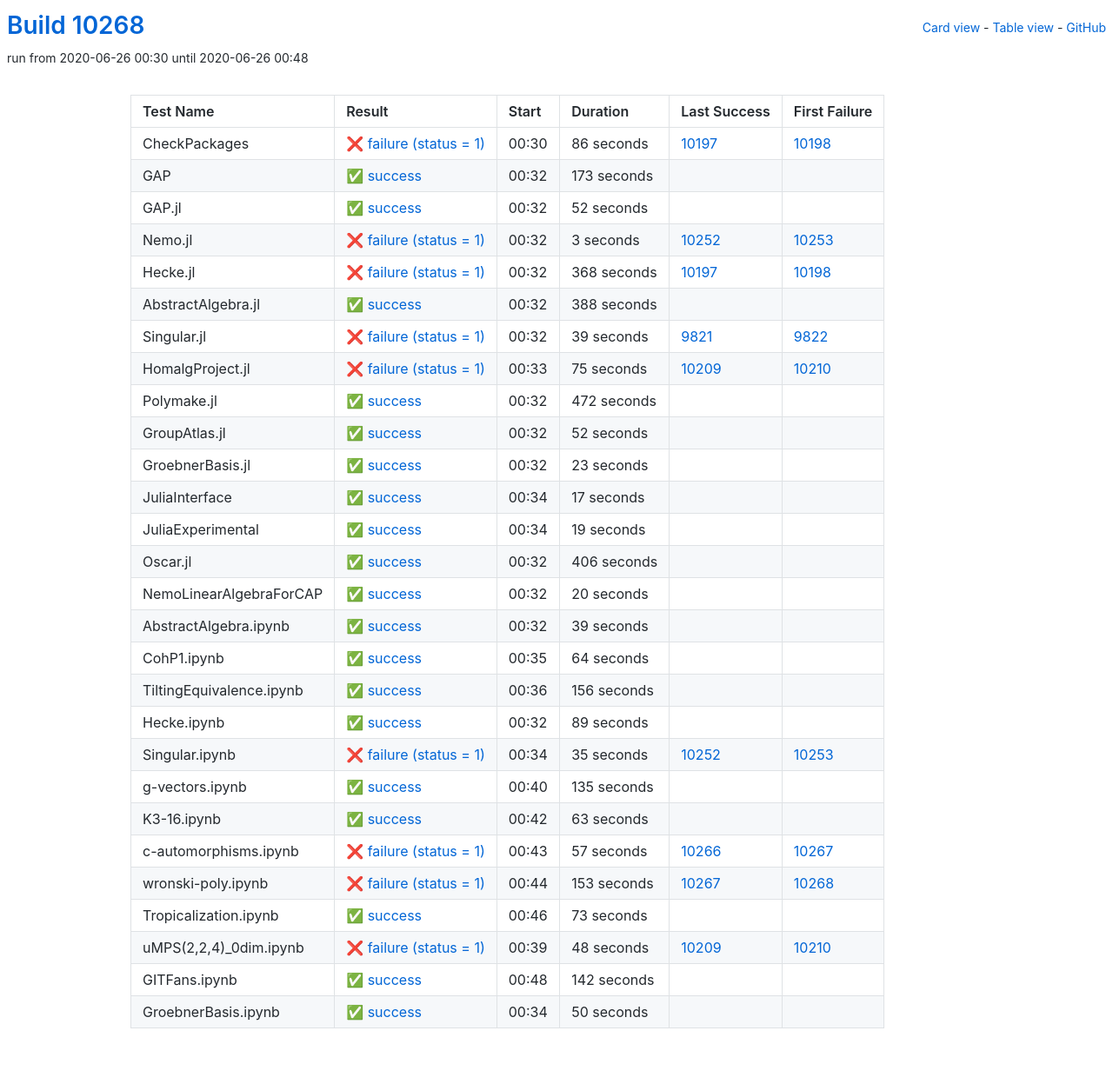
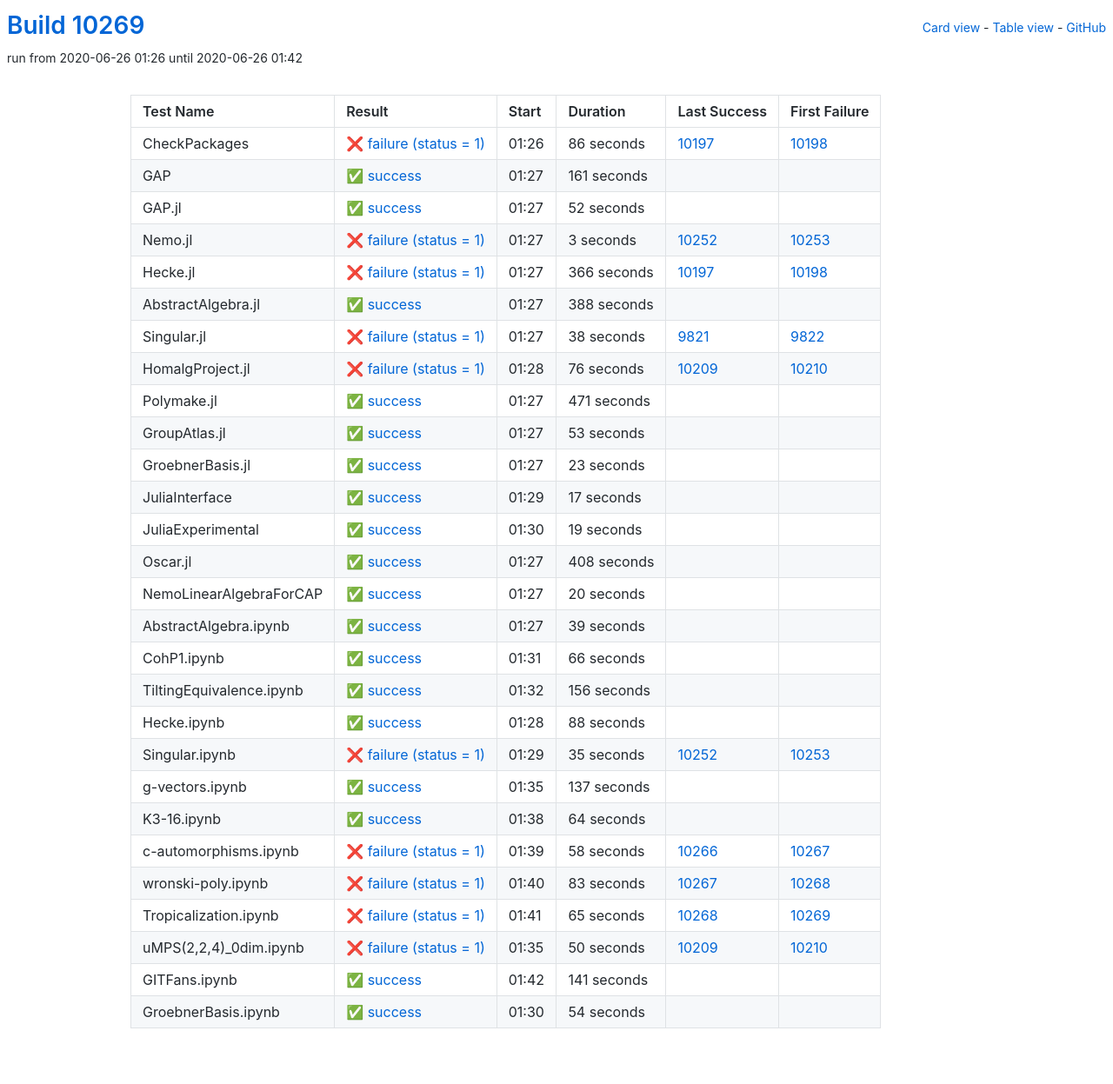
Before and after one commit to oscar-system/oscar-ci-status, a Jekyll site: the page built from table.html, in a window 1280 px wide. Shown: the whole page at 87% size. Built offline with Jekyll 4.4.1, drawn with Linux system fonts in a browser that asks for light colours.

Commit message:
Build #10269

```diff
--- a/_data/ci.yml
+++ b/_data/ci.yml
@@ -1,6 +1,6 @@
 ---
-build: 10268
-build_url: https://oscarci.mathematik.uni-kl.de/job/oscar/10268/
+build: 10269
+build_url: https://oscarci.mathematik.uni-kl.de/job/oscar/10269/
 job: oscar
 organization: oscar-system
 repo: oscar-ci-status
@@ -8,8 +8,8 @@
 tests:
 - name: CheckPackages
   id: checkpackages
-  log: https://oscarci.mathematik.uni-kl.de/job/oscar/10268/artifact/logs/build-10268/CheckPackages.log
-  start: 2020-06-26 00:30
+  log: https://oscarci.mathematik.uni-kl.de/job/oscar/10269/artifact/logs/build-10269/CheckPackages.log
+  start: 2020-06-26 01:26
   success: false
   exitcode: 1
   status: failure
@@ -20,20 +20,20 @@
   first_failure_url: https://oscarci.mathematik.uni-kl.de/job/oscar/10198/
 - name: GAP
   id: gap
-  log: https://oscarci.mathematik.uni-kl.de/job/oscar/10268/artifact/logs/build-10268/GAP.log
-  start: 2020-06-26 00:32
+  log: https://oscarci.mathematik.uni-kl.de/job/oscar/10269/artifact/logs/build-10269/GAP.log
+  start: 2020-06-26 01:27
   success: true
   exitcode: 0
   status: success
-  duration: 173
+  duration: 161
   last_success: false
   last_success_url:
   first_failure: false
   first_failure_url:
 - name: GAP.jl
   id: gap-jl
-  log: https://oscarci.mathematik.uni-kl.de/job/oscar/10268/artifact/logs/build-10268/GAP.jl.log
-  start: 2020-06-26 00:32
+  log: https://oscarci.mathematik.uni-kl.de/job/oscar/10269/artifact/logs/build-10269/GAP.jl.log
+  start: 2020-06-26 01:27
   success: true
   exitcode: 0
   status: success
@@ -44,8 +44,8 @@
   first_failure_url:
 - name: Nemo.jl
   id: nemo-jl
-  log: https://oscarci.mathematik.uni-kl.de/job/oscar/10268/artifact/logs/build-10268/Nemo.jl.log
-  start: 2020-06-26 00:32
+  log: https://oscarci.mathematik.uni-kl.de/job/oscar/10269/artifact/logs/build-10269/Nemo.jl.log
+  start: 2020-06-26 01:27
   success: false
   exitcode: 1
   status: failure
@@ -56,20 +56,20 @@
   first_failure_url: https://oscarci.mathematik.uni-kl.de/job/oscar/10253/
 - name: Hecke.jl
   id: hecke-jl
-  log: https://oscarci.mathematik.uni-kl.de/job/oscar/10268/artifact/logs/build-10268/Hecke.jl.log
-  start: 2020-06-26 00:32
+  log: https://oscarci.mathematik.uni-kl.de/job/oscar/10269/artifact/logs/build-10269/Hecke.jl.log
+  start: 2020-06-26 01:27
   success: false
   exitcode: 1
   status: failure
-  duration: 368
+  duration: 366
   last_success: 10197
   last_success_url: https://oscarci.mathematik.uni-kl.de/job/oscar/10197/
   first_failure: 10198
   first_failure_url: https://oscarci.mathematik.uni-kl.de/job/oscar/10198/
 - name: AbstractAlgebra.jl
   id: abstractalgebra-jl
-  log: https://oscarci.mathematik.uni-kl.de/job/oscar/10268/artifact/logs/build-10268/AbstractAlgebra.jl.log
-  start: 2020-06-26 00:32
+  log: https://oscarci.mathematik.uni-kl.de/job/oscar/10269/artifact/logs/build-10269/AbstractAlgebra.jl.log
+  start: 2020-06-26 01:27
   success: true
   exitcode: 0
   status: success
@@ -80,56 +80,56 @@
   first_failure_url:
 - name: Singular.jl
   id: singular-jl
-  log: https://oscarci.mathematik.uni-kl.de/job/oscar/10268/artifact/logs/build-10268/Singular.jl.log
-  start: 2020-06-26 00:32
+  log: https://oscarci.mathematik.uni-kl.de/job/oscar/10269/artifact/logs/build-10269/Singular.jl.log
+  start: 2020-06-26 01:27
   success: false
   exitcode: 1
   status: failure
-  duration: 39
+  duration: 38
   last_success: 9821
   last_success_url: https://oscarci.mathematik.uni-kl.de/job/oscar/9821/
   first_failure: 9822
   first_failure_url: https://oscarci.mathematik.uni-kl.de/job/oscar/9822/
 - name: HomalgProject.jl
   id: homalgproject-jl
-  log: https://oscarci.mathematik.uni-kl.de/job/oscar/10268/artifact/logs/build-10268/HomalgProject.jl.log
-  start: 2020-06-26 00:33
+  log: https://oscarci.mathematik.uni-kl.de/job/oscar/10269/artifact/logs/build-10269/HomalgProject.jl.log
+  start: 2020-06-26 01:28
   success: false
   exitcode: 1
   status: failure
-  duration: 75
+  duration: 76
   last_success: 10209
   last_success_url: https://oscarci.mathematik.uni-kl.de/job/oscar/10209/
   first_failure: 10210
   first_failure_url: https://oscarci.mathematik.uni-kl.de/job/oscar/10210/
 - name: Polymake.jl
   id: polymake-jl
-  log: https://oscarci.mathematik.uni-kl.de/job/oscar/10268/artifact/logs/build-10268/Polymake.jl.log
-  start: 2020-06-26 00:32
+  log: https://oscarci.mathematik.uni-kl.de/job/oscar/10269/artifact/logs/build-10269/Polymake.jl.log
+  start: 2020-06-26 01:27
   success: true
   exitcode: 0
   status: success
-  duration: 472
+  duration: 471
   last_success: false
   last_success_url:
   first_failure: false
   first_failure_url:
 - name: GroupAtlas.jl
   id: groupatlas-jl
-  log: https://oscarci.mathematik.uni-kl.de/job/oscar/10268/artifact/logs/build-10268/GroupAtlas.jl.log
-  start: 2020-06-26 00:32
+  log: https://oscarci.mathematik.uni-kl.de/job/oscar/10269/artifact/logs/build-10269/GroupAtlas.jl.log
+  start: 2020-06-26 01:27
   success: true
   exitcode: 0
   status: success
-  duration: 52
+  duration: 53
   last_success: false
   last_success_url:
   first_failure: false
   first_failure_url:
 - name: GroebnerBasis.jl
   id: groebnerbasis-jl
-  log: https://oscarci.mathematik.uni-kl.de/job/oscar/10268/artifact/logs/build-10268/GroebnerBasis.jl.log
-  start: 2020-06-26 00:32
+  log: https://oscarci.mathematik.uni-kl.de/job/oscar/10269/artifact/logs/build-10269/GroebnerBasis.jl.log
+  start: 2020-06-26 01:27
   success: true
   exitcode: 0
   status: success
@@ -140,8 +140,8 @@
   first_failure_url:
 - name: JuliaInterface
   id: juliainterface
-  log: https://oscarci.mathematik.uni-kl.de/job/oscar/10268/artifact/logs/build-10268/JuliaInterface.log
-  start: 2020-06-26 00:34
+  log: https://oscarci.mathematik.uni-kl.de/job/oscar/10269/artifact/logs/build-10269/JuliaInterface.log
+  start: 2020-06-26 01:29
   success: true
   exitcode: 0
   status: success
@@ -152,8 +152,8 @@
   first_failure_url:
 - name: JuliaExperimental
   id: juliaexperimental
-  log: https://oscarci.mathematik.uni-kl.de/job/oscar/10268/artifact/logs/build-10268/JuliaExperimental.log
-  start: 2020-06-26 00:34
+  log: https://oscarci.mathematik.uni-kl.de/job/oscar/10269/artifact/logs/build-10269/JuliaExperimental.log
+  start: 2020-06-26 01:30
   success: true
   exitcode: 0
   status: success
@@ -164,20 +164,20 @@
   first_failure_url:
 - name: Oscar.jl
   id: oscar-jl
-  log: https://oscarci.mathematik.uni-kl.de/job/oscar/10268/artifact/logs/build-10268/Oscar.jl.log
-  start: 2020-06-26 00:32
+  log: https://oscarci.mathematik.uni-kl.de/job/oscar/10269/artifact/logs/build-10269/Oscar.jl.log
+  start: 2020-06-26 01:27
   success: true
   exitcode: 0
   status: success
-  duration: 406
+  duration: 408
   last_success: false
   last_success_url:
   first_failure: false
   first_failure_url:
 - name: NemoLinearAlgebraForCAP
   id: nemolinearalgebraforcap
-  log: https://oscarci.mathematik.uni-kl.de/job/oscar/10268/artifact/logs/build-10268/NemoLinearAlgebraForCAP.log
-  start: 2020-06-26 00:32
+  log: https://oscarci.mathematik.uni-kl.de/job/oscar/10269/artifact/logs/build-10269/NemoLinearAlgebraForCAP.log
+  start: 2020-06-26 01:27
   success: true
   exitcode: 0
   status: success
@@ -188,8 +188,8 @@
   first_failure_url:
 - name: AbstractAlgebra.ipynb
   id: abstractalgebra-ipynb
-  log: https://oscarci.mathematik.uni-kl.de/job/oscar/10268/artifact/logs/build-10268/AbstractAlgebra.ipynb.log
-  start: 2020-06-26 00:32
+  log: https://oscarci.mathematik.uni-kl.de/job/oscar/10269/artifact/logs/build-10269/AbstractAlgebra.ipynb.log
+  start: 2020-06-26 01:27
   success: true
   exitcode: 0
   status: success
@@ -200,20 +200,20 @@
   first_failure_url:
 - name: CohP1.ipynb
   id: cohp1-ipynb
-  log: https://oscarci.mathematik.uni-kl.de/job/oscar/10268/artifact/logs/build-10268/CohP1.ipynb.log
-  start: 2020-06-26 00:35
+  log: https://oscarci.mathematik.uni-kl.de/job/oscar/10269/artifact/logs/build-10269/CohP1.ipynb.log
+  start: 2020-06-26 01:31
   success: true
   exitcode: 0
   status: success
-  duration: 64
+  duration: 66
   last_success: false
   last_success_url:
   first_failure: false
   first_failure_url:
 - name: TiltingEquivalence.ipynb
   id: tiltingequivalence-ipynb
-  log: https://oscarci.mathematik.uni-kl.de/job/oscar/10268/artifact/logs/build-10268/TiltingEquivalence.ipynb.log
-  start: 2020-06-26 00:36
+  log: https://oscarci.mathematik.uni-kl.de/job/oscar/10269/artifact/logs/build-10269/TiltingEquivalence.ipynb.log
+  start: 2020-06-26 01:32
   success: true
   exitcode: 0
   status: success
@@ -224,20 +224,20 @@
   first_failure_url:
 - name: Hecke.ipynb
   id: hecke-ipynb
-  log: https://oscarci.mathematik.uni-kl.de/job/oscar/10268/artifact/logs/build-10268/Hecke.ipynb.log
-  start: 2020-06-26 00:32
+  log: https://oscarci.mathematik.uni-kl.de/job/oscar/10269/artifact/logs/build-10269/Hecke.ipynb.log
+  start: 2020-06-26 01:28
   success: true
   exitcode: 0
   status: success
-  duration: 89
+  duration: 88
   last_success: false
   last_success_url:
   first_failure: false
   first_failure_url:
 - name: Singular.ipynb
   id: singular-ipynb
-  log: https://oscarci.mathematik.uni-kl.de/job/oscar/10268/artifact/logs/build-10268/Singular.ipynb.log
-  start: 2020-06-26 00:34
+  log: https://oscarci.mathematik.uni-kl.de/job/oscar/10269/artifact/logs/build-10269/Singular.ipynb.log
+  start: 2020-06-26 01:29
   success: false
   exitcode: 1
   status: failure
@@ -248,96 +248,96 @@
   first_failure_url: https://oscarci.mathematik.uni-kl.de/job/oscar/10253/
 - name: g-vectors.ipynb
   id: g-vectors-ipynb
-  log: https://oscarci.mathematik.uni-kl.de/job/oscar/10268/artifact/logs/build-10268/g-vectors.ipynb.log
-  start: 2020-06-26 00:40
+  log: https://oscarci.mathematik.uni-kl.de/job/oscar/10269/artifact/logs/build-10269/g-vectors.ipynb.log
+  start: 2020-06-26 01:35
   success: true
   exitcode: 0
   status: success
-  duration: 135
+  duration: 137
   last_success: false
   last_success_url:
   first_failure: false
   first_failure_url:
 - name: K3-16.ipynb
   id: k3-16-ipynb
-  log: https://oscarci.mathematik.uni-kl.de/job/oscar/10268/artifact/logs/build-10268/K3-16.ipynb.log
-  start: 2020-06-26 00:42
+  log: https://oscarci.mathematik.uni-kl.de/job/oscar/10269/artifact/logs/build-10269/K3-16.ipynb.log
+  start: 2020-06-26 01:38
   success: true
   exitcode: 0
   status: success
-  duration: 63
+  duration: 64
   last_success: false
   last_success_url:
   first_failure: false
   first_failure_url:
 - name: c-automorphisms.ipynb
   id: c-automorphisms-ipynb
-  log: https://oscarci.mathematik.uni-kl.de/job/oscar/10268/artifact/logs/build-10268/c-automorphisms.ipynb.log
-  start: 2020-06-26 00:43
+  log: https://oscarci.mathematik.uni-kl.de/job/oscar/10269/artifact/logs/build-10269/c-automorphisms.ipynb.log
+  start: 2020-06-26 01:39
   success: false
   exitcode: 1
   status: failure
-  duration: 57
+  duration: 58
   last_success: 10266
   last_success_url: https://oscarci.mathematik.uni-kl.de/job/oscar/10266/
   first_failure: 10267
   first_failure_url: https://oscarci.mathematik.uni-kl.de/job/oscar/10267/
 - name: wronski-poly.ipynb
   id: wronski-poly-ipynb
-  log: https://oscarci.mathematik.uni-kl.de/job/oscar/10268/artifact/logs/build-10268/wronski-poly.ipynb.log
-  start: 2020-06-26 00:44
+  log: https://oscarci.mathematik.uni-kl.de/job/oscar/10269/artifact/logs/build-10269/wronski-poly.ipynb.log
+  start: 2020-06-26 01:40
   success: false
   exitcode: 1
   status: failure
-  duration: 153
+  duration: 83
   last_success: 10267
   last_success_url: https://oscarci.mathematik.uni-kl.de/job/oscar/10267/
   first_failure: 10268
   first_failure_url: https://oscarci.mathematik.uni-kl.de/job/oscar/10268/
 - name: Tropicalization.ipynb
   id: tropicalization-ipynb
-  log: https://oscarci.mathematik.uni-kl.de/job/oscar/10268/artifact/logs/build-10268/Tropicalization.ipynb.log
-  start: 2020-06-26 00:46
-  success: true
-  exitcode: 0
-  status: success
-  duration: 73
-  last_success: false
-  last_success_url:
-  first_failure: false
-  first_failure_url:
-- name: uMPS(2,2,4)_0dim.ipynb
-  id: umps-2-2-4-0dim-ipynb
-  log: https://oscarci.mathematik.uni-kl.de/job/oscar/10268/artifact/logs/build-10268/uMPS-2-2-4-_0dim.ipynb.log
-  start: 2020-06-26 00:39
+  log: https://oscarci.mathematik.uni-kl.de/job/oscar/10269/artifact/logs/build-10269/Tropicalization.ipynb.log
+  start: 2020-06-26 01:41
   success: false
   exitcode: 1
   status: failure
-  duration: 48
+  duration: 65
+  last_success: 10268
+  last_success_url: https://oscarci.mathematik.uni-kl.de/job/oscar/10268/
+  first_failure: 10269
+  first_failure_url: https://oscarci.mathematik.uni-kl.de/job/oscar/10269/
+- name: uMPS(2,2,4)_0dim.ipynb
+  id: umps-2-2-4-0dim-ipynb
+  log: https://oscarci.mathematik.uni-kl.de/job/oscar/10269/artifact/logs/build-10269/uMPS-2-2-4-_0dim.ipynb.log
+  start: 2020-06-26 01:35
+  success: false
+  exitcode: 1
+  status: failure
+  duration: 50
   last_success: 10209
   last_success_url: https://oscarci.mathematik.uni-kl.de/job/oscar/10209/
   first_failure: 10210
   first_failure_url: https://oscarci.mathematik.uni-kl.de/job/oscar/10210/
 - name: GITFans.ipynb
   id: gitfans-ipynb
-  log: https://oscarci.mathematik.uni-kl.de/job/oscar/10268/artifact/logs/build-10268/GITFans.ipynb.log
-  start: 2020-06-26 00:48
+  log: https://oscarci.mathematik.uni-kl.de/job/oscar/10269/artifact/logs/build-10269/GITFans.ipynb.log
+  start: 2020-06-26 01:42
   success: true
   exitcode: 0
   status: success
-  duration: 142
+  duration: 141
   last_success: false
   last_success_url:
   first_failure: false
   first_failure_url:
 - name: GroebnerBasis.ipynb
   id: groebnerbasis-ipynb
-  log: https://oscarci.mathematik.uni-kl.de/job/oscar/10268/artifact/logs/build-10268/GroebnerBasis.ipynb.log
-  start: 2020-06-26 00:34
+  log: https://oscarci.mathematik.uni-kl.de/job/oscar/10269/artifact/logs/build-10269/GroebnerBasis.ipynb.log
+  start: 2020-06-26 01:30
   success: true
   exitcode: 0
   status: success
-  duration: 50
+  duration: 54
   last_success: false
   last_success_url:
   first_failure: false
```
Also changed, not shown: README.md.
